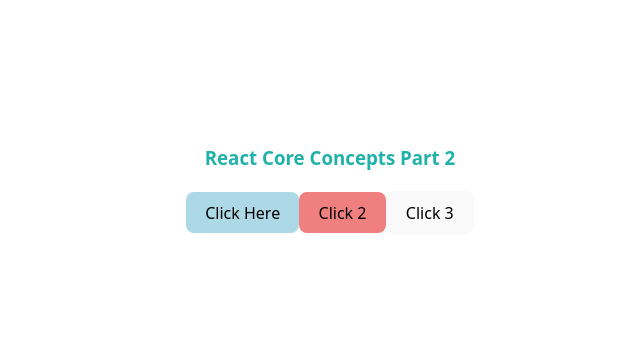
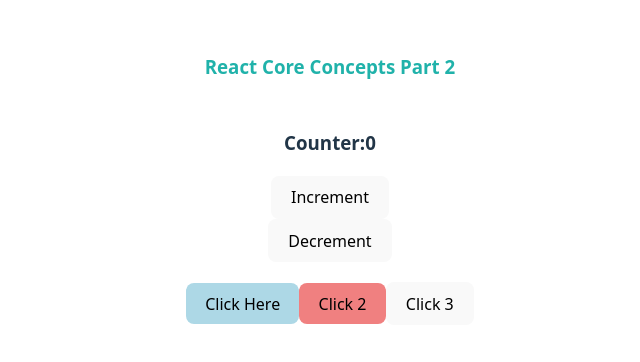
Before and after one commit to SayedLabib/React_Core_Basics, a React (Vite) app in the folder react-core-concepts-2/: page / in a window 1280 px wide. Shown: the part 220-582 px from the top of the page, without its empty margins (310-950 px from the left). Built offline with nearby package versions, Linux system fonts and the light colour scheme.

Commit message:
Knowledge aquired react state management

```diff
--- a/react-core-concepts-2/src/App.jsx
+++ b/react-core-concepts-2/src/App.jsx
@@ -2,7 +2,7 @@ import { useState } from 'react'
 import reactLogo from './assets/react.svg'
 import viteLogo from '/vite.svg'
 import './App.css'
-
+import Counter from './Counter'
 
 function App() {
 
@@ -18,6 +18,9 @@ const handleClick3 = (num) => {
       <h3 style={{
         color: 'LightSeaGreen',
        }}>React Core Concepts Part 2</h3>
+
+       <Counter>  </Counter>
+
 
        <button onClick={handleClick} style={{
         background:'Lightblue',
--- /dev/null
+++ b/react-core-concepts-2/src/Counter.jsx
@@ -0,0 +1,23 @@
+import { useState } from "react"
+
+
+export default function Counter(){
+
+    const [count, setCount] = useState(0)
+
+    const handleClick = () => {
+        setCount(count + 1)
+    }
+
+    const handleClick2 = () => {
+        setCount(count - 1)
+    }
+
+    return(
+        <div style={{'border':'1px solid lime-green', 'borderRadius':'8px', 'padding':'10px', 'width':'200px', 'margin':'10px auto'}}>
+            <h3>Counter:{count}</h3>
+            <button onClick={handleClick}>Increment</button>
+            <button onClick={handleClick2}>Decrement</button>
+        </div>
+    )
+}
```
Also changed, not shown: 1 other file (tests, documents, lock files or other folders).
